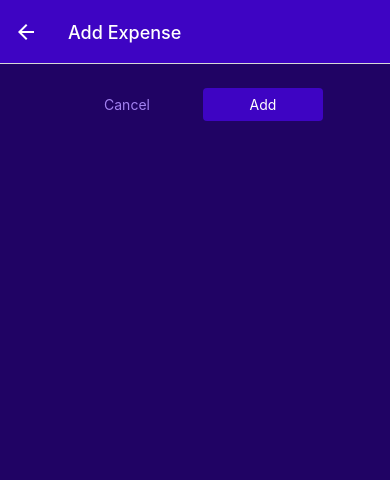
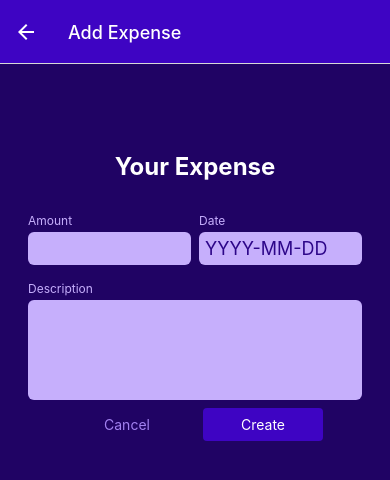
Before and after one commit to Dev-Harmattan/native-expense-tracker, a React Native app: screen /ManageExpense in a window 390 px wide. Shown: the top 480 px of the page. Built offline with nearby package versions, Linux system fonts and the light colour scheme.

Commit message:
User input and validation

```diff
--- a/components/ExpensesOutput/ExpensesOutput.js
+++ b/components/ExpensesOutput/ExpensesOutput.js
@@ -9,6 +9,7 @@ const ExpensesOutput = ({ expenses, expensesPeriod, fallbackText }) => {
   if (expenses.length > 0) {
     content = <ExpensesList expenses={expenses} />;
   }
+  console.log('expenses: ', expenses);
   return (
     <View style={styles.container}>
       <ExpensesSummary expenses={expenses} periodName={expensesPeriod} />
--- /dev/null
+++ b/components/ManageExpense/ExpenseForm.js
@@ -0,0 +1,156 @@
+import { useState } from 'react';
+import { StyleSheet, Text, View, Alert } from 'react-native';
+
+import Input from './Input';
+import Button from '../UI/Button';
+import { getFormattedDate } from '../../util/date';
+import { GlobalStyles } from '../../constant/style';
+
+function ExpenseForm({ submitButtonLabel, onCancel, onSubmit, defaultValues }) {
+  const [inputs, setInputs] = useState({
+    amount: {
+      value: defaultValues ? defaultValues.amount.toString() : '',
+      isValid: true,
+    },
+    date: {
+      value: defaultValues ? getFormattedDate(defaultValues.date) : '',
+      isValid: true,
+    },
+    description: {
+      value: defaultValues ? defaultValues.description : '',
+      isValid: true,
+    },
+  });
+
+  function inputChangedHandler(inputIdentifier, enteredValue) {
+    setInputs((curInputs) => {
+      return {
+        ...curInputs,
+        [inputIdentifier]: { value: enteredValue, isValid: true },
+      };
+    });
+  }
+
+  function submitHandler() {
+    const expenseData = {
+      amount: +inputs.amount.value,
+      date: new Date(inputs.date.value),
+      description: inputs.description.value,
+    };
+
+    const amountIsValid = !isNaN(expenseData.amount) && expenseData.amount > 0;
+    const dateIsValid = expenseData.date.toString() !== 'Invalid Date';
+    const descriptionIsValid = expenseData.description.trim().length > 0;
+
+    if (!amountIsValid || !dateIsValid || !descriptionIsValid) {
+      // Alert.alert('Invalid input', 'Please check your input values');
+      setInputs((curInputs) => {
+        return {
+          amount: { value: curInputs.amount.value, isValid: amountIsValid },
+          date: { value: curInputs.date.value, isValid: dateIsValid },
+          description: {
+            value: curInputs.description.value,
+            isValid: descriptionIsValid,
+          },
+        };
+      });
+      return;
+    }
+
+    onSubmit(expenseData);
+  }
+
+  const formIsInvalid =
+    !inputs.amount.isValid ||
+    !inputs.date.isValid ||
+    !inputs.description.isValid;
+
+  return (
+    <View style={styles.form}>
+      <Text style={styles.title}>Your Expense</Text>
+      <View style={styles.inputsRow}>
+        <Input
+          style={styles.rowInput}
+          label="Amount"
+          invalid={!inputs.amount.isValid}
+          textInputConfig={{
+            keyboardType: 'decimal-pad',
+            onChangeText: inputChangedHandler.bind(this, 'amount'),
+            value: inputs.amount.value,
+          }}
+        />
+        <Input
+          style={styles.rowInput}
+          label="Date"
+          invalid={!inputs.date.isValid}
+          textInputConfig={{
+            placeholder: 'YYYY-MM-DD',
+            maxLength: 10,
+            onChangeText: inputChangedHandler.bind(this, 'date'),
+            value: inputs.date.value,
+          }}
+        />
+      </View>
+      <Input
+        label="Description"
+        invalid={!inputs.description.isValid}
+        textInputConfig={{
+          multiline: true,
+          // autoCapitalize: 'none'
+          // autoCorrect: false // default is true
+          onChangeText: inputChangedHandler.bind(this, 'description'),
+          value: inputs.description.value,
+        }}
+      />
+      {formIsInvalid && (
+        <Text style={styles.errorText}>
+          Invalid input values - please check your entered data!
+        </Text>
+      )}
+      <View style={styles.buttons}>
+        <Button style={styles.button} mode="flat" onPress={onCancel}>
+          Cancel
+        </Button>
+        <Button style={styles.button} onPress={submitHandler}>
+          {submitButtonLabel}
+        </Button>
+      </View>
+    </View>
+  );
+}
+
+export default ExpenseForm;
+
+const styles = StyleSheet.create({
+  form: {
+    marginTop: 40,
+  },
+  title: {
+    fontSize: 24,
+    fontWeight: 'bold',
+    color: 'white',
+    marginVertical: 24,
+    textAlign: 'center',
+  },
+  inputsRow: {
+    flexDirection: 'row',
+    justifyContent: 'space-between',
+  },
+  rowInput: {
+    flex: 1,
+  },
+  errorText: {
+    textAlign: 'center',
+    color: GlobalStyles.colors.error500,
+    margin: 8,
+  },
+  buttons: {
+    flexDirection: 'row',
+    justifyContent: 'center',
+    alignItems: 'center',
+  },
+  button: {
+    minWidth: 120,
+    marginHorizontal: 8,
+  },
+});
--- /dev/null
+++ b/components/ManageExpense/Input.js
@@ -0,0 +1,55 @@
+import { StyleSheet, Text, TextInput, View } from 'react-native';
+import { GlobalStyles } from '../../constant/style';
+
+
+function Input({ label, invalid, style, textInputConfig }) {
+  const inputStyles = [styles.input];
+
+  if (textInputConfig && textInputConfig.multiline) {
+    inputStyles.push(styles.inputMultiline);
+  }
+
+  if (invalid) {
+    inputStyles.push(styles.invalidInput);
+  }
+
+  return (
+    <View style={[styles.inputContainer, style]}>
+      <Text style={[styles.label, invalid && styles.invalidLabel]}>
+        {label}
+      </Text>
+      <TextInput style={inputStyles} {...textInputConfig} />
+    </View>
+  );
+}
+
+export default Input;
+
+const styles = StyleSheet.create({
+  inputContainer: {
+    marginHorizontal: 4,
+    marginVertical: 8,
+  },
+  label: {
+    fontSize: 12,
+    color: GlobalStyles.colors.primary100,
+    marginBottom: 4,
+  },
+  input: {
+    backgroundColor: GlobalStyles.colors.primary100,
+    color: GlobalStyles.colors.primary700,
+    padding: 6,
+    borderRadius: 6,
+    fontSize: 18,
+  },
+  inputMultiline: {
+    minHeight: 100,
+    textAlignVertical: 'top',
+  },
+  invalidLabel: {
+    color: GlobalStyles.colors.error500,
+  },
+  invalidInput: {
+    backgroundColor: GlobalStyles.colors.error50,
+  },
+});
--- a/screens/ManageExpense.js
+++ b/screens/ManageExpense.js
@@ -1,14 +1,18 @@
 import { useContext, useLayoutEffect } from 'react';
 import { StyleSheet, Text, View } from 'react-native';
 import IconButton from '../components/UI/IconButton';
-import Button from '../components/UI/Button';
 import { GlobalStyles } from '../constant/style';
 import { ExpensesContext } from '../store/expense-context';
+import ExpenseForm from '../components/ManageExpense/ExpenseForm';
 
 const ManageExpenses = ({ route, navigation }) => {
   const editedExpenseId = route.params?.expenseId;
   const isEditing = !!editedExpenseId;
   const expenseCtx = useContext(ExpensesContext);
+
+  const currentExpense = expenseCtx.expenses.find(
+    (expense) => expense.id === editedExpenseId
+  );
 
   useLayoutEffect(() => {
     navigation.setOptions({
@@ -25,20 +29,23 @@ const ManageExpenses = ({ route, navigation }) => {
     navigation.goBack();
   };
 
-  const confirmHandler = () => {
+  const confirmHandler = (expense) => {
+    if (isEditing) {
+      expenseCtx.updateExpense(editedExpenseId, expense);
+    } else {
+      expenseCtx.addExpense(expense);
+    }
     navigation.goBack();
   };
 
   return (
     <View style={styles.container}>
-      <View style={styles.buttons}>
-        <Button style={styles.button} mode="flat" onPress={handleCancel}>
-          Cancel
-        </Button>
-        <Button style={styles.button} onPress={confirmHandler}>
-          {isEditing ? 'Update' : 'Add'}
-        </Button>
-      </View>
+      <ExpenseForm
+        onCancel={handleCancel}
+        onSubmit={confirmHandler}
+        submitButtonLabel={isEditing ? 'Update' : 'Create'}
+        defaultValues={currentExpense}
+      />
       {isEditing && (
         <View style={styles.deleteContainer}>
           <IconButton
--- a/screens/RecentExpenses.js
+++ b/screens/RecentExpenses.js
@@ -6,12 +6,9 @@ import { getDateMinusDays } from '../util/date';
 
 const RecentExpenses = () => {
   const expensesCtx = useContext(ExpensesContext);
-  console.log(expensesCtx.expenses);
   const recentExpenses = expensesCtx.expenses.filter((expense) => {
     const today = new Date();
     const date7daysAgo = getDateMinusDays(today, 7);
-    console.log(expense.date > date7daysAgo);
-
     return expense.date >= date7daysAgo && expense.date <= today;
   });
   return (
--- a/util/date.js
+++ b/util/date.js
@@ -1,9 +1,7 @@
 export const getFormattedDate = (date) => {
-  return `${date.getFullYear()}-${(date.getMonth() + 1)
-    .toString()
-    .padStart(2, 0)}-${date.getDay().toString().padStart(2, 0)}`;
+  return date.toISOString().slice(0, 10)
 };
 
 export const getDateMinusDays = (date, days) => {
-  return new Date(date.getFullYear(), date.getMonth(), date.getDay() - 1);
+  return new Date(date.getFullYear(), date.getMonth(), date.getDate() - days);
 };
```
